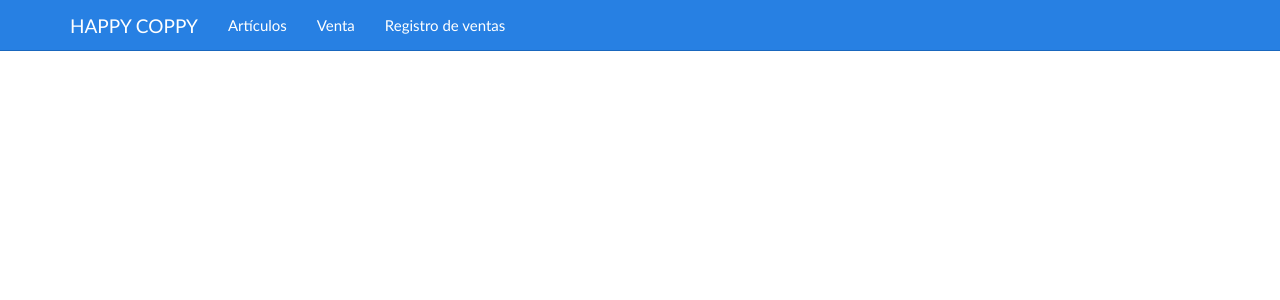
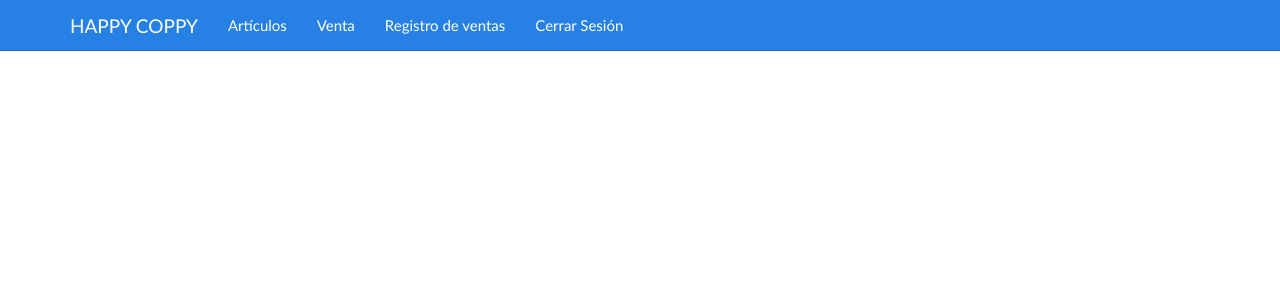
Before and after one commit to asga666/ventas, a PHP site: page /Happy/encabezado.php in a window 1280 px wide. Shown: the top 300 px of the page. Run offline with PHP 8.4, Linux system fonts and the light colour scheme.

Commit message:
Update encabezado.php

```diff
--- a/encabezado.php
+++ b/encabezado.php
@@ -28,6 +28,7 @@
 					<li><a href="./listar.php">Artículos</a></li>
 					<li><a href="./vender.php">Venta</a></li>
 					<li><a href="./ventas.php">Registro de ventas</a></li>
+					<li><a href="./index.php">Cerrar Sesión</a></li>
 				</ul>
 			</div>
 		</div>
```
